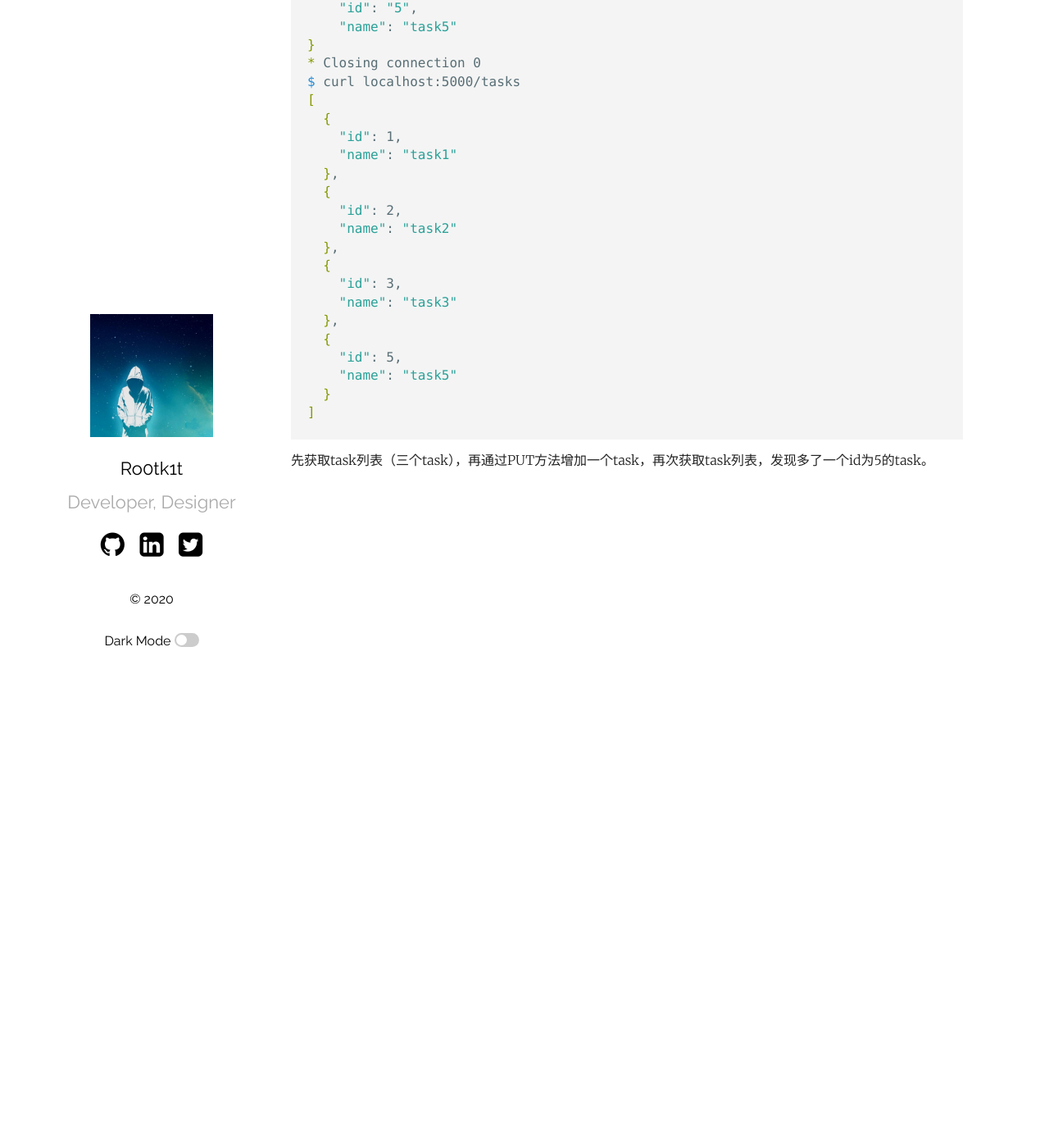
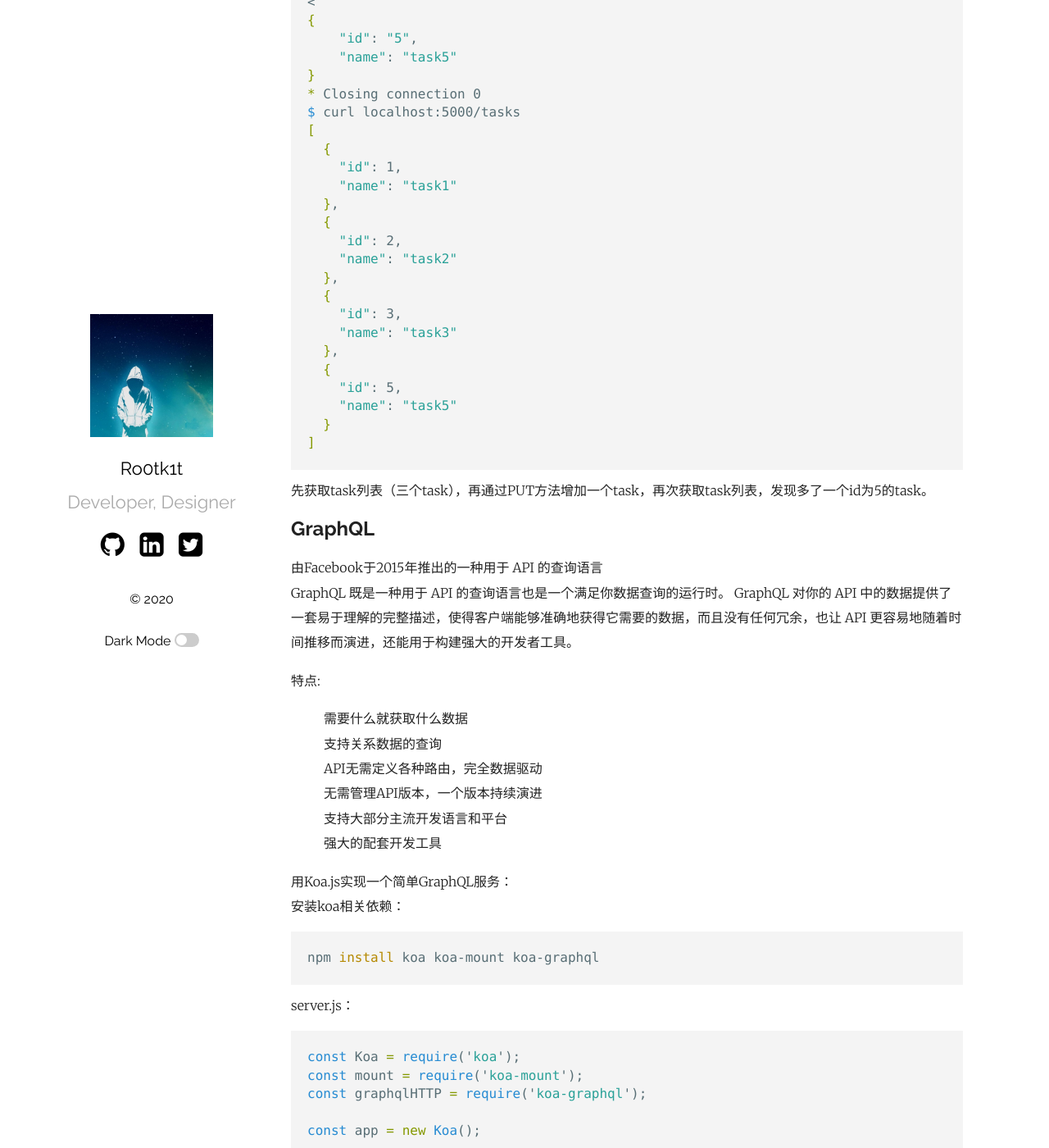
Before and after one commit to Ro0tk1t/note, a Jekyll site: the page built from _posts/2020-09-21-cs-communications.markdown, in a window 1280 px wide and 1400 px high, scrolled down 8470 px. Shown: the whole window at 82% size. Built offline with Jekyll 4.4.1, drawn with Linux system fonts in a browser that asks for light colours; some of the changed text lies outside the part shown.

Commit message:
f8: add GraphQL example

````diff
--- a/_posts/2020-09-21-cs-communications.markdown
+++ b/_posts/2020-09-21-cs-communications.markdown
@@ -1,8 +1,8 @@
 ---
 layout: post
-title:  "程序间几种通讯方式基本使用"
-date:   2020-09-21
-categories: socketio gRPC restful jsonp
+title:  "程序间的几种通讯方式基本使用"
+date:   2020-09-26
+categories: Socketio gRPC RESTful GraphQL
 ---
 
 ## `Socketio`
@@ -124,7 +124,9 @@ if __name__ == '__main__':
 
 ## gRPC
 
-是 Google 开源的基于 Protobuf 和 Http2.0 协议的通信框架，
+是 Google 开源的基于 Protobuf 和 Http2.0 协议的通信框架，跨平台跨语言。
+Protobuf优势在于灵活高效，由于是二进制数据，所以其占用的内存比类似于xml、json等传统数据格式更小，传输和解析的效率也更高。
+
 python里使用需要安装三个包`grpcio、protobuf、grpcio_tools`
 protobuf协议文件定义类似如下(dating.proto)：
 ```golang
@@ -267,7 +269,7 @@ func main(){
 }
 ```
 
-# RESTful
+## RESTful
 
 全称为(Representational State Transfer)表现层状态转化
 表现层指资源的表现层，状态转化是指数据的状态和变化转化为HTTP的状态去体现出来。
@@ -380,3 +382,75 @@ $ curl localhost:5000/tasks
 ]
 ```
 先获取task列表（三个task），再通过PUT方法增加一个task，再次获取task列表，发现多了一个id为5的task。
+
+## GraphQL
+由Facebook于2015年推出的一种用于 API 的查询语言
+GraphQL 既是一种用于 API 的查询语言也是一个满足你数据查询的运行时。 GraphQL 对你的 API 中的数据提供了一套易于理解的完整描述，使得客户端能够准确地获得它需要的数据，而且没有任何冗余，也让 API 更容易地随着时间推移而演进，还能用于构建强大的开发者工具。
+
+特点:
+> 需要什么就获取什么数据
+> 支持关系数据的查询
+> API无需定义各种路由，完全数据驱动
+> 无需管理API版本，一个版本持续演进
+> 支持大部分主流开发语言和平台
+> 强大的配套开发工具
+
+用Koa.js实现一个简单GraphQL服务：
+安装koa相关依赖：
+```bash
+npm install koa koa-mount koa-graphql
+```
+server.js：
+```javascript
+const Koa = require('koa');
+const mount = require('koa-mount');
+const graphqlHTTP = require('koa-graphql');
+
+const app = new Koa();
+
+
+var { buildSchema } = require('graphql');
+var GraphQLSchema4People = buildSchema(`
+    type Query {
+        name: String
+        age: Int
+        sex: Boolean!
+        hobby: [String]
+    }
+`);
+
+var root = {
+    name: () => {
+        return 'Rootkit';
+    },
+    age: () => {
+        return 99;
+    },
+    sex: () => {
+        return true;
+    },
+    hobby: () => {
+        return ['Coding', 'Badminton', 'Billiards', 'Reading', 'Guitar'];
+    },
+}
+
+
+app.use(mount('/graphql', graphqlHTTP({
+    schema: GraphQLSchema4People,
+    rootValue: root,
+    graphiql: true
+})));
+
+app.listen(4444);
+```
+开启服务监听4444端口:
+```bash
+node server.js
+```
+然后访问 `http://localhost:4444/graphql`是一个构建好的GraphQL查询页面，可以直接在这使用查询语法查找需要的数据。
+这里用curl测试查询
+```bash
+$ curl 'http://localhost:4444/graphql?query=\{name%0Ahobby\}' -H 'Content-Type=apllication/json'
+{"data":{"name":"Rootkit","hobby":["Coding","Badminton","Billiards","Reading","Guitar"]}}
+```
+当然graphql不是只能做查询，增删改查都可以，这里只举例查询。
````
